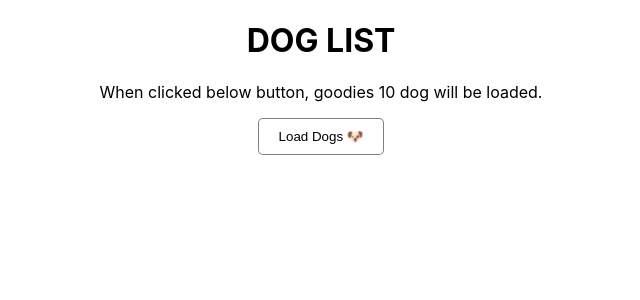
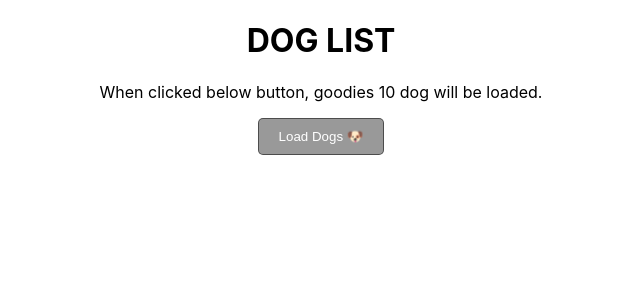
Before and after one commit to serhatcann/dog-list-app, a React (Create React App) app: page / in a window 1280 px wide. Shown: the top 300 px of the page, without its empty margins (319-959 px from the left). Built offline with nearby package versions, Linux system fonts and the light colour scheme.

Commit message:
Created generic button component

```diff
--- /dev/null
+++ b/src/UI/Button.js
@@ -0,0 +1,19 @@
+import styled from 'styled-components';
+
+const Button = ({ onClick, children, rgb }) => {
+	const StyledButton = styled.button`
+		border: solid 1px rgba(${rgb}, 0.5);
+		border-radius: 5px;
+		padding: 10px 20px;
+		background-color: rgb(${rgb}, 0.4);
+		color: white;
+		&:hover {
+			background-color: rgba(${rgb}, 0.8);
+			cursor: pointer;
+		}
+	`;
+
+	return <StyledButton onClick={onClick}>{children}</StyledButton>;
+};
+
+export default Button;
--- a/src/components/Header.js
+++ b/src/components/Header.js
@@ -1,17 +1,6 @@
 import { useDispatch } from 'react-redux';
 import { getDogs } from '../app/dogsSlice';
-import styled from 'styled-components';
-
-const Button = styled.button`
-	border: solid 1px rgba(0, 0, 0, 0.5);
-	border-radius: 5px;
-	padding: 10px 20px;
-	background-color: #ffffff;
-	&:hover {
-		background-color: rgba(0, 0, 0, 0.2);
-		cursor: pointer;
-	}
-`;
+import Button from '../UI/Button';
 
 const Header = () => {
 	const dispatch = useDispatch();
@@ -24,7 +13,9 @@ const Header = () => {
 		<div>
 			<h1>DOG LIST</h1>
 			<p>When clicked below button, goodies 10 dog will be loaded.</p>
-			<Button onClick={loadDogs}>Load Dogs 🐶</Button>
+			<Button onClick={loadDogs} rgb='0,0,0'>
+				Load Dogs 🐶
+			</Button>
 		</div>
 	);
 };
```
